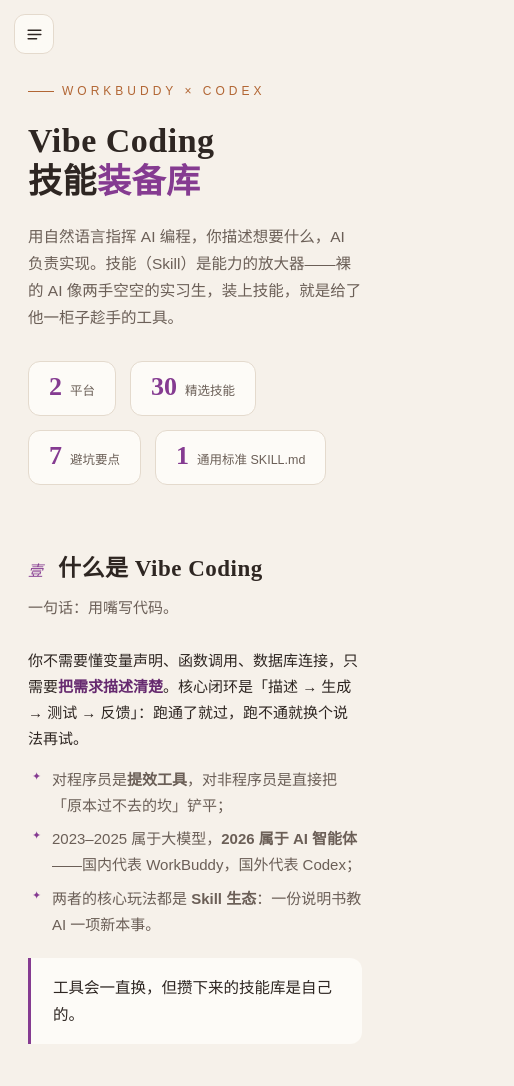
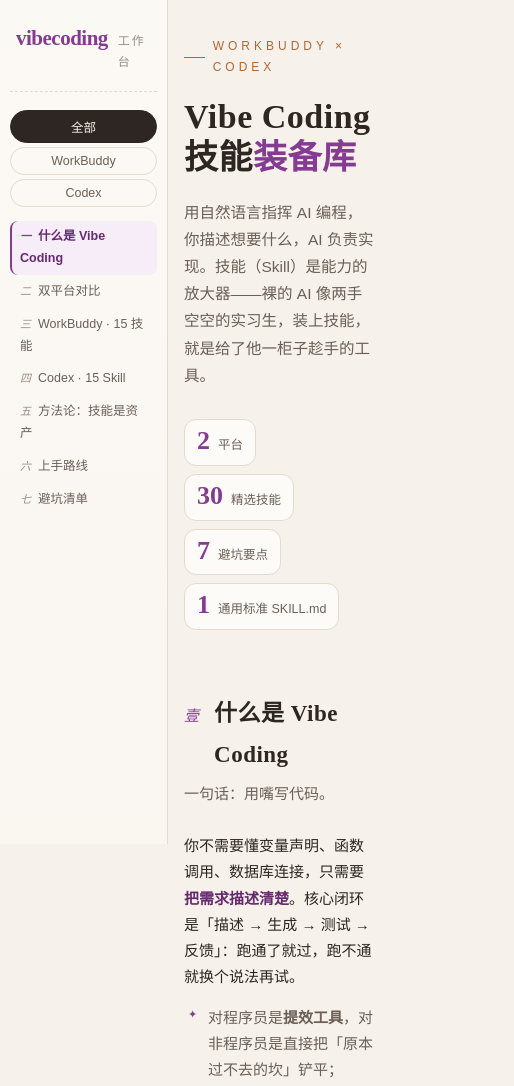
Before and after one commit to Jdb156158/vibecoding, a plain HTML site: page index.html in a window 390 px wide. Shown: the top 1086 px of the page, 514 px wide, since content can reach past the window. Drawn offline with Linux system fonts and the light colour scheme.

Commit message:
ui: 侧边栏改为常驻左侧，移除折叠抽屉逻辑
- 任意视口宽度下目录/搜索/筛选始终可见，窄屏仅收窄侧栏（218px/168px）
- 删除汉堡按钮、遮罩及 nav-open 相关 JS

```diff
--- a/index.html
+++ b/index.html
@@ -582,47 +582,29 @@
 .to-top:hover { color: var(--accent); border-color: var(--accent); }
 .to-top svg { width: 16px; height: 16px; }
 
-/* 移动端抽屉 */
-.menu-btn {
-  display: none;
-  position: fixed;
-  top: 14px; left: 14px;
-  z-index: 60;
-  width: 40px; height: 40px;
-  border-radius: 11px;
-  border: 1px solid var(--line);
-  background: rgba(253, 251, 247, 0.9);
-  backdrop-filter: blur(10px);
-  place-items: center;
-  cursor: pointer;
-  color: var(--ink);
-}
-.menu-btn svg { width: 17px; height: 17px; }
-.scrim {
-  display: none;
-  position: fixed; inset: 0;
-  background: rgba(46, 38, 34, 0.18);
-  z-index: 55;
-}
-
+/* 窄屏适配：侧栏常驻左侧，仅收窄 */
 @media (max-width: 920px) {
-  .app { grid-template-columns: 1fr; }
-  .menu-btn { display: grid; }
-  .sidebar {
-    position: fixed;
-    left: 0; top: 0; bottom: 0;
-    width: min(300px, 84vw);
-    z-index: 58;
-    transform: translateX(-102%);
-    transition: transform 0.4s var(--ease);
-    box-shadow: none;
-  }
-  body.nav-open .sidebar { transform: none; }
-  body.nav-open .scrim { display: block; }
-  .main { padding-top: 74px; }
+  :root { --sidebar-w: 218px; }
+  .sidebar { padding: 20px 14px 16px; }
+  .brand-mark { font-size: 21px; }
+  .nav a { font-size: 12.5px; padding: 5px 8px; }
+  .nav a .num { width: 18px; font-size: 11px; }
+  .main { padding: 44px 24px 70px; }
   .routes { grid-template-columns: 1fr; }
   .card-badges, .card-what, .card-example, .install, .card-note { margin-left: 0; }
   .card-top { margin-bottom: 8px; }
+}
+
+@media (max-width: 560px) {
+  :root { --sidebar-w: 168px; }
+  .sidebar { padding: 16px 10px 12px; }
+  .search-wrap { display: none; }
+  .filter-row { flex-direction: column; gap: 4px; margin-bottom: 14px; }
+  .nav-label { display: none; }
+  .side-foot { display: none; }
+  .main { padding: 36px 16px 60px; }
+  .hero-stats { gap: 8px; }
+  .stat { padding: 8px 12px; }
 }
 
 @media (prefers-reduced-motion: reduce) {
@@ -632,11 +614,6 @@
 </style>
 </head>
 <body>
-
-<div class="menu-btn" id="menuBtn" aria-label="打开目录">
-  <svg viewBox="0 0 24 24" fill="none" stroke="currentColor" stroke-width="2" stroke-linecap="round"><path d="M3 6h18M3 12h18M3 18h12"/></svg>
-</div>
-<div class="scrim" id="scrim"></div>
 
 <div class="app">
 
@@ -1083,13 +1060,6 @@
   toTop.classList.toggle("show", window.scrollY > 600);
 }, { passive: true });
 toTop.addEventListener("click", () => window.scrollTo({ top: 0, behavior: "smooth" }));
-
-/* ============ 移动端抽屉 ============ */
-const menuBtn = document.getElementById("menuBtn");
-const scrim = document.getElementById("scrim");
-menuBtn.addEventListener("click", () => document.body.classList.toggle("nav-open"));
-scrim.addEventListener("click", () => document.body.classList.remove("nav-open"));
-navLinks.forEach(a => a.addEventListener("click", () => document.body.classList.remove("nav-open")));
 </script>
 </body>
 </html>
```
